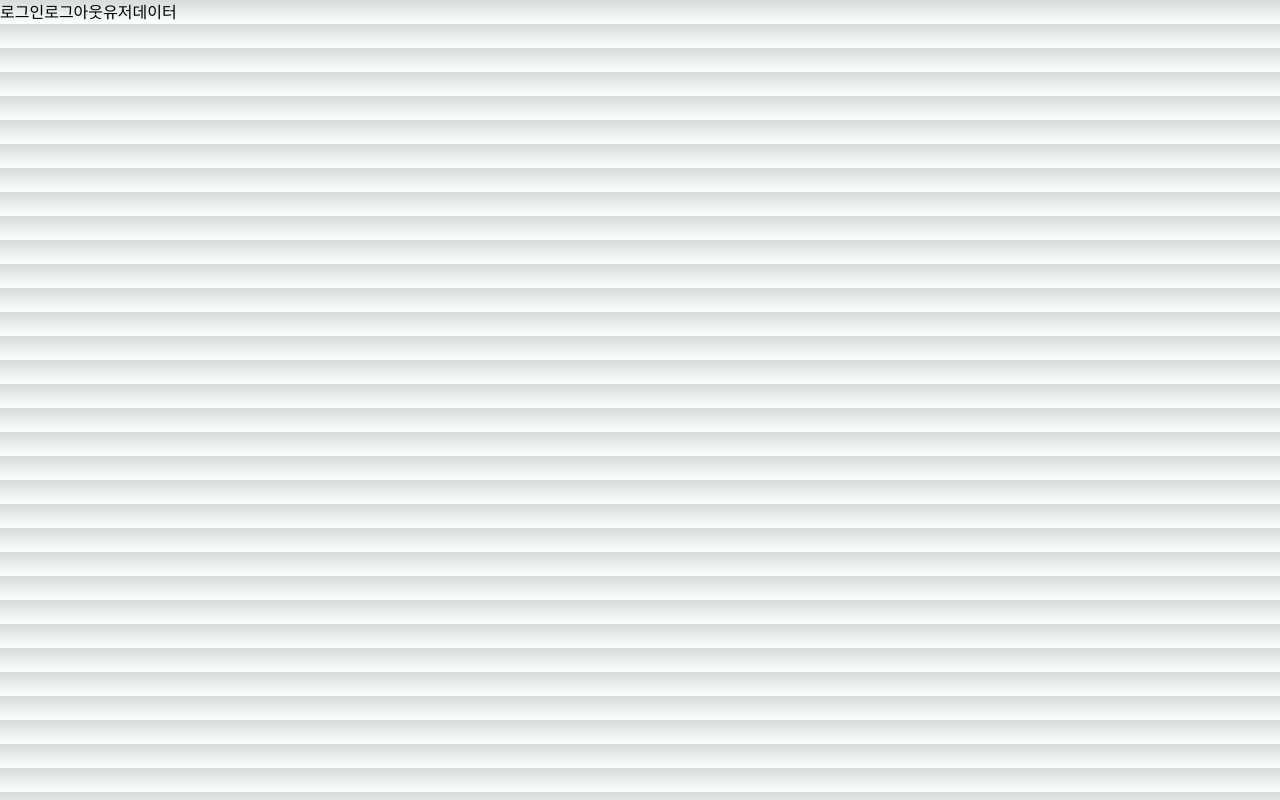
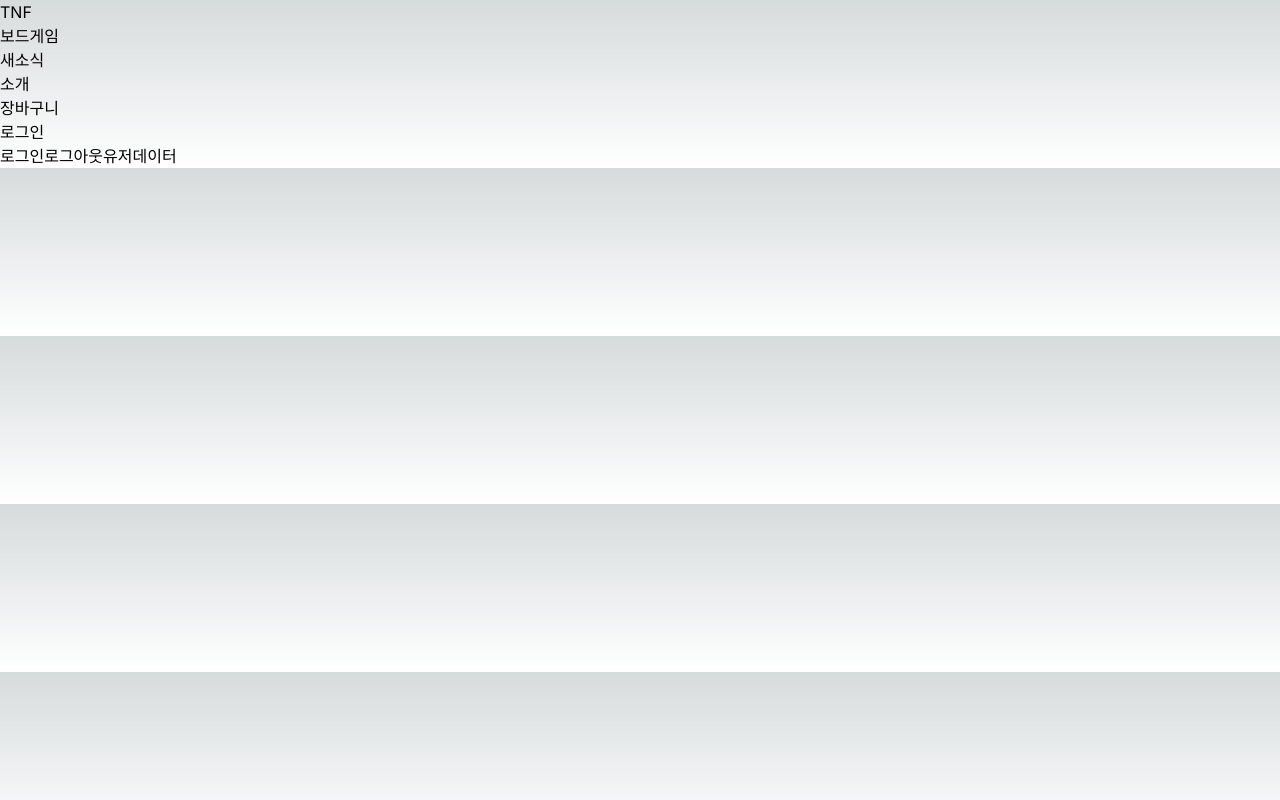
Before and after one commit to nsr1349/TNF, a Next.js app: page / in a window 1280 px wide. Built offline with nearby package versions, Linux system fonts and the light colour scheme; no server answers.

Commit message:
feat: 레이아웃 구성중

```diff
--- a/src/app/layout.tsx
+++ b/src/app/layout.tsx
@@ -16,7 +16,23 @@ export default function RootLayout({
 }>) {
   return (
     <html lang="en">
-      <body className={inter.className}>{children}</body>
+      <body className={inter.className}>
+        <header>
+          <div>TNF</div>
+          <nav>
+            <div>보드게임</div>
+            <div>새소식</div>
+            <div>소개</div>
+          </nav>
+          <div>
+            <div>장바구니</div>
+            <div>로그인</div>
+          </div>
+        </header>
+        {children}
+        <footer>
+        </footer>
+      </body>
     </html>
   );
 }
```
